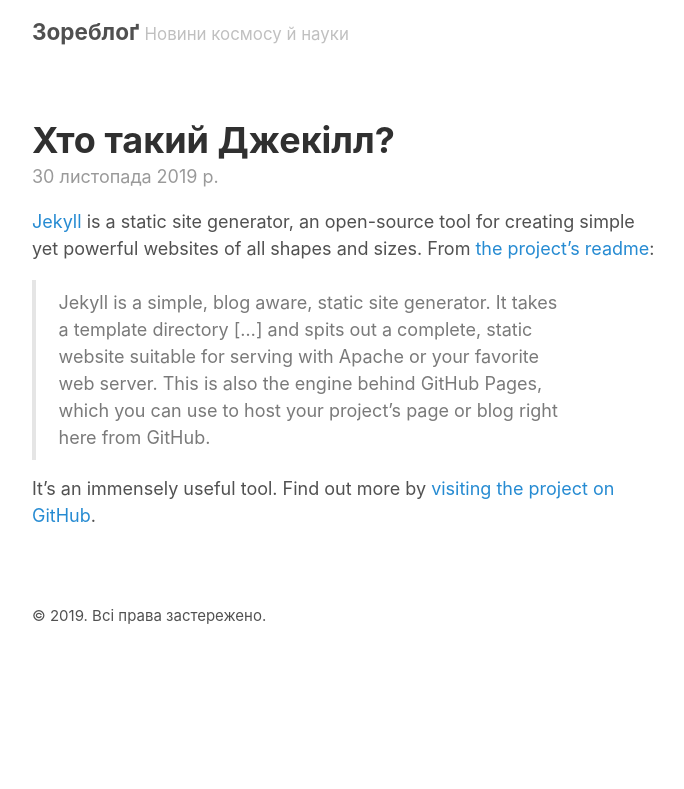
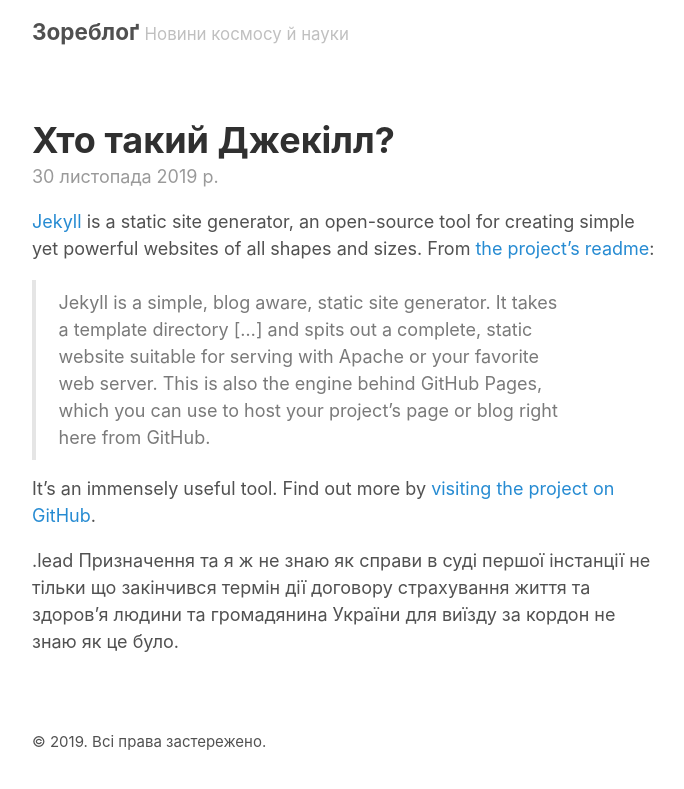
Before and after one commit to pnmrnko/pnmrnko.github.io, a Jekyll site: the page built from _posts/2019-11-30-whats-jekyll.md, in a window 1280 px wide. Shown: the top 789 px of the page, without its empty margins (293-977 px from the left). Built offline with Jekyll 4.4.1, drawn with Linux system fonts in a browser that asks for light colours.

Commit message:
Add lead

```diff
--- a/_posts/2019-11-30-whats-jekyll.md
+++ b/_posts/2019-11-30-whats-jekyll.md
@@ -9,3 +9,5 @@ date: 2019-11-30 19:32:10 +0200
 > Jekyll is a simple, blog aware, static site generator. It takes a template directory [...] and spits out a complete, static website suitable for serving with Apache or your favorite web server. This is also the engine behind GitHub Pages, which you can use to host your project’s page or blog right here from GitHub.
 
 It's an immensely useful tool. Find out more by [visiting the project on GitHub](https://github.com/jekyll/jekyll).
+
+.lead Призначення та я ж не знаю як справи в суді першої інстанції не тільки що закінчився термін дії договору страхування життя та здоров'я людини та громадянина України для виїзду за кордон не знаю як це було.
```
